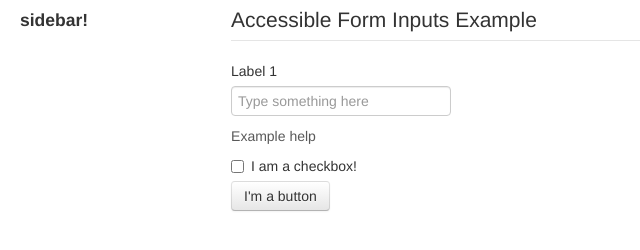
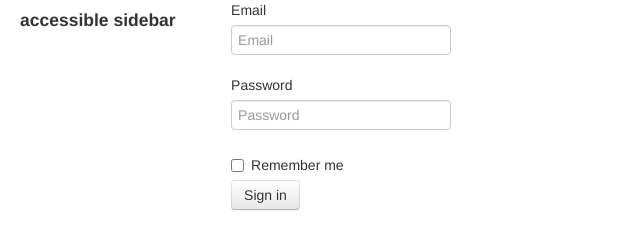
Before and after one commit to williamv/a11y_experience, a plain HTML site: page public/index.html in a window 1280 px wide. Shown: the whole page, without its empty margins (0-640 px from the left). Drawn offline with Linux system fonts and the light colour scheme.

Commit message:
more accessible

```diff
--- a/public/index.html
+++ b/public/index.html
@@ -9,20 +9,30 @@
 	<div class="container-fluid">
 		<div class="row-fluid">
 			<div class="span2">
-			<h4>sidebar!</h4>
+			<h4>accessible sidebar</h4>
 		</div>
 		<div class="span10"
-			<form class = "form-horizontal">
-				<fieldset>
-					<legend> Accessible Form Inputs Example</legend>
-					<label for="textinput"> Label 1</label>
-					<input type = "text" id="textinput" placeholder="Type something here">
-					<span class="help-block"> Example help</span>
-			    	<label class="checkbox">
-			      		<input type="checkbox"> I am a checkbox!
-			    	</label>
-					<button type ="submit" class="btn">I'm a button</button>
-				</fieldset>
+			<form class="form-horizontal">
+			  <div class="control-group">
+			    <label class="control-label" for="inputEmail">Email</label>
+			    <div class="controls">
+			      <input type="text" id="inputEmail" placeholder="Email" aria-required="true">
+			    </div>
+			  </div>
+			  <div class="control-group">
+			    <label class="control-label" for="inputPassword">Password</label>
+			    <div class="controls">
+			      <input type="password" id="inputPassword" placeholder="Password" aria-required="true">
+			    </div>
+			  </div>
+			  <div class="control-group">
+			    <div class="controls">
+			      <label class="checkbox">
+			        <input type="checkbox"> Remember me
+			      </label>
+			      <button type="submit" class="btn">Sign in</button>
+			    </div>
+			  </div>
 			</form>
 		</div>
 	</div>
```
